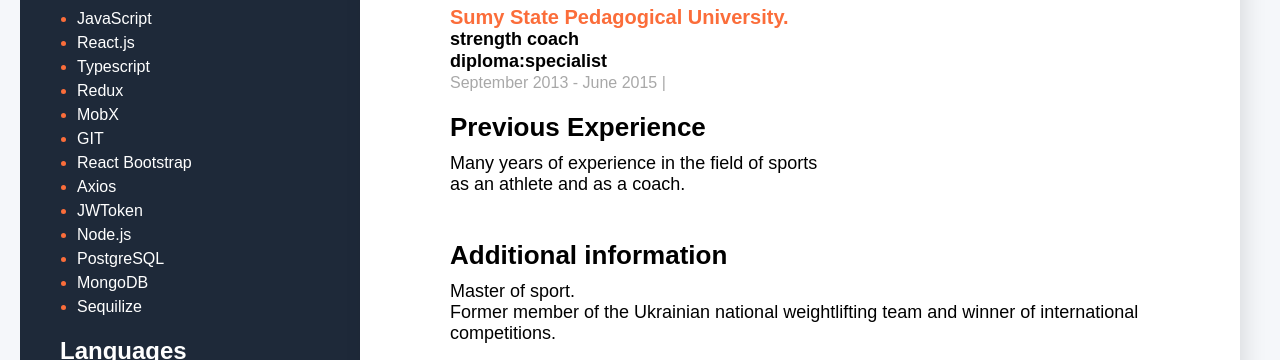
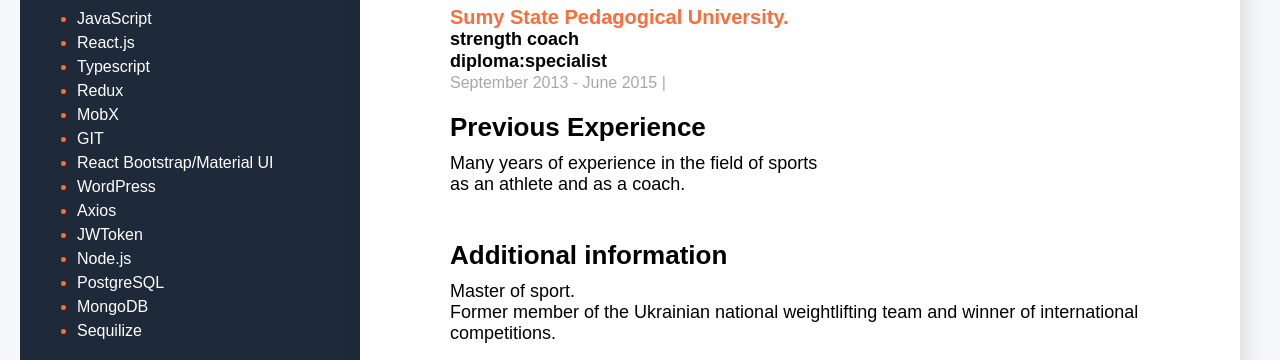
Before and after one commit to Genya10/Resume-2023, a plain HTML site: page index.html in a window 1280 px wide. Shown: the part 691-1051 px from the top of the page. Drawn offline with Linux system fonts and the light colour scheme.

Commit message:
add WordPress and Material UI

```diff
--- a/index.html
+++ b/index.html
@@ -94,7 +94,8 @@
                     <li class="tech-skills-item"><span class="tech-skills-text">Redux</span></li>
                     <li class="tech-skills-item"><span class="tech-skills-text">MobX</span></li>
                     <li class="tech-skills-item"><span class="tech-skills-text">GIT</span></li>
-                    <li class="tech-skills-item"><span class="tech-skills-text">React Bootstrap</span></li>
+                    <li class="tech-skills-item"><span class="tech-skills-text">React Bootstrap/Material UI</span></li>
+                    <li class="tech-skills-item"><span class="tech-skills-text">WordPress</span></li>
                     <li class="tech-skills-item"><span class="tech-skills-text">Axios</span></li>
                     <li class="tech-skills-item"><span class="tech-skills-text">JWToken</span></li>
                     <li class="tech-skills-item"><span class="tech-skills-text">Node.js</span></li>
```
